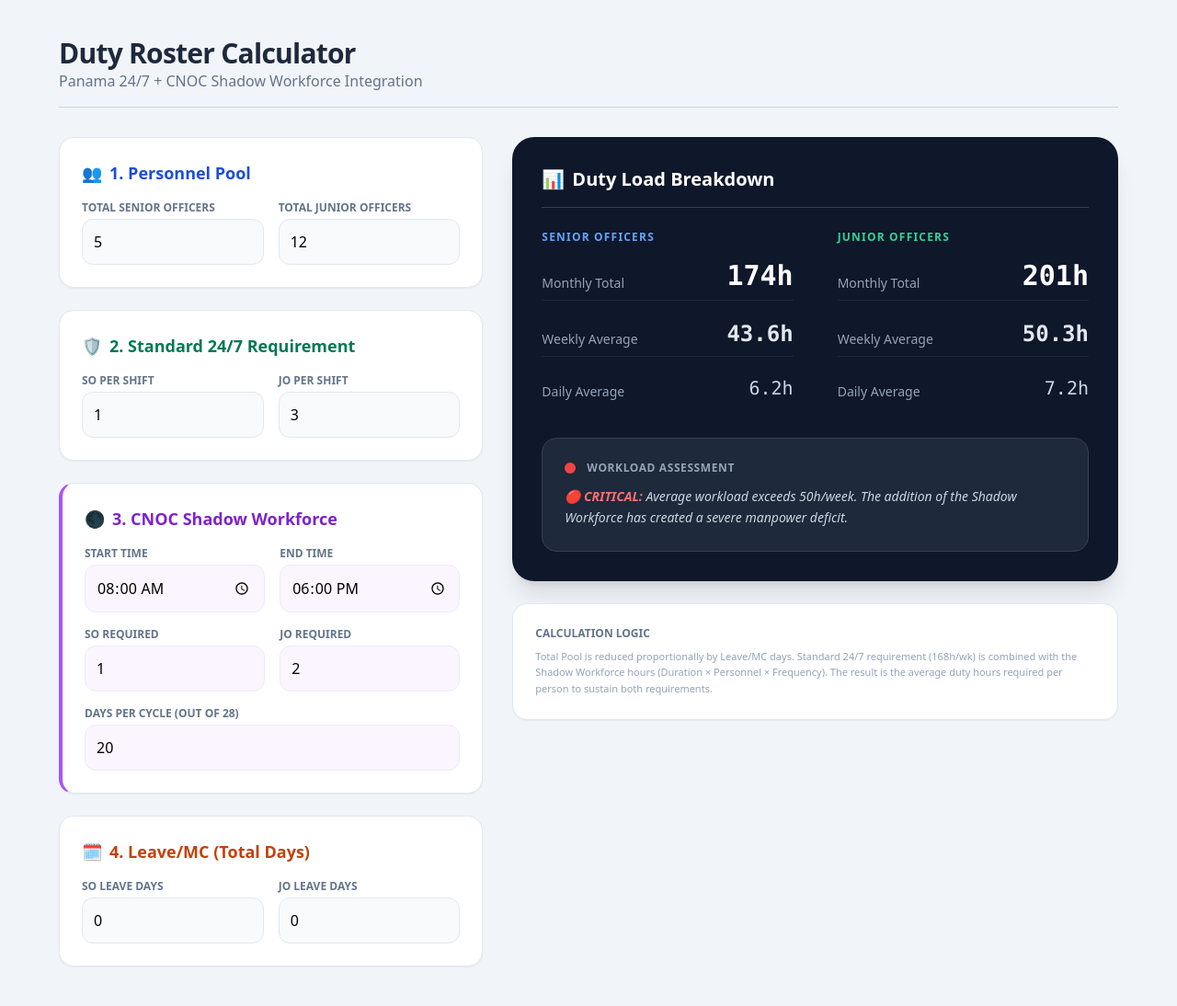
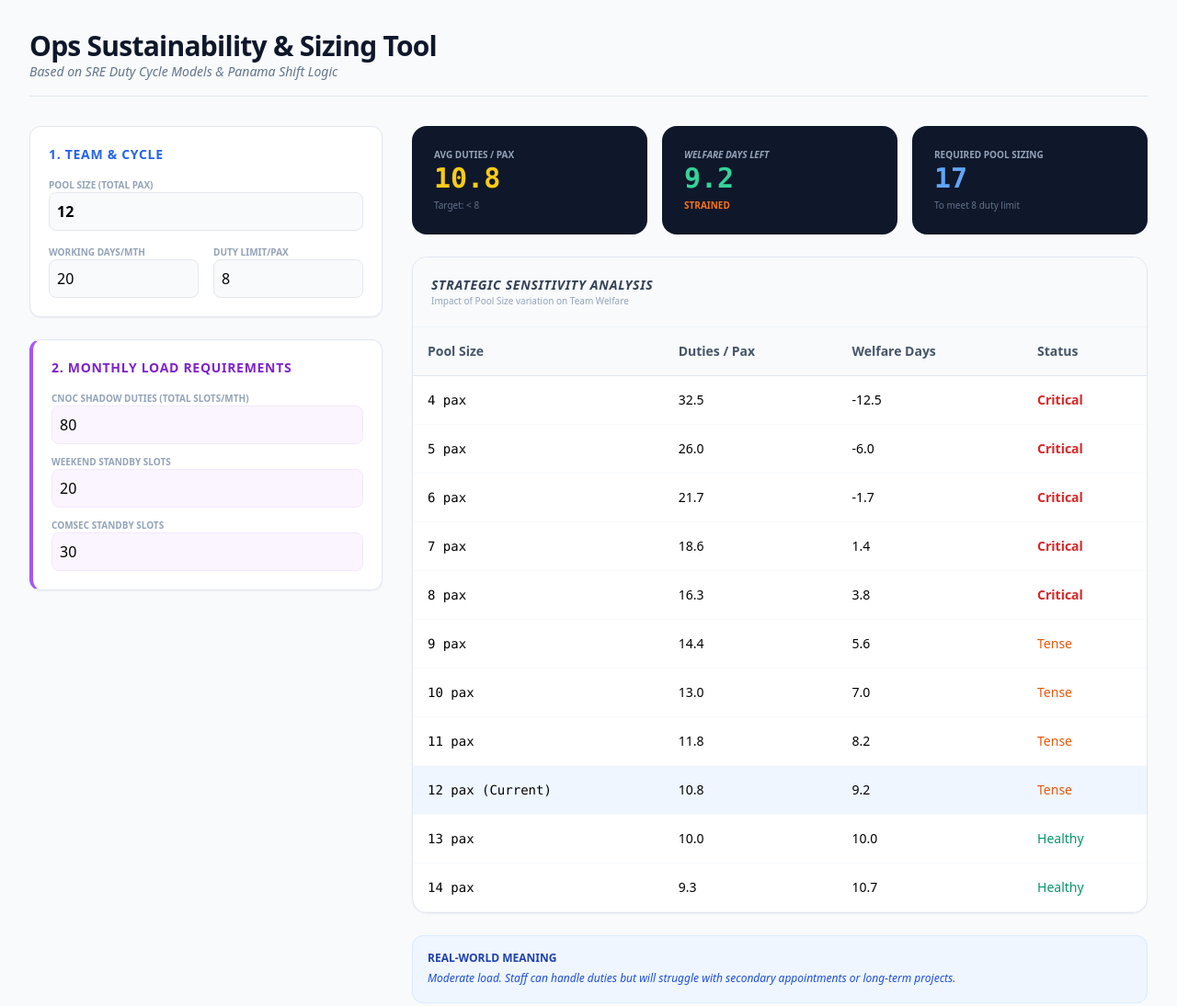
Before and after one commit to woolajabigem/duty-calculator, a plain HTML site: page index.html in a window 1280 px wide. Shown: the whole page at 92% size. Drawn offline with nearby package versions, Linux system fonts and the light colour scheme.

Commit message:
Update index.html

```diff
--- a/index.html
+++ b/index.html
@@ -3,167 +3,107 @@
 <head>
     <meta charset="UTF-8">
     <meta name="viewport" content="width=device-width, initial-scale=1.0">
-    <title>Duty Roster & Shadow Workforce Calc</title>
+    <title>Ops Sizing & Welfare Calculator</title>
     <script src="https://cdn.tailwindcss.com"></script>
 </head>
-<body class="bg-slate-100 min-h-screen p-4 md:p-10 font-sans">
-    <div class="max-w-6xl mx-auto">
-        <header class="mb-8 border-b border-slate-300 pb-4">
-            <h1 class="text-3xl font-extrabold text-slate-800 tracking-tight">Duty Roster Calculator</h1>
-            <p class="text-slate-500 font-medium">Panama 24/7 + CNOC Shadow Workforce Integration</p>
+<body class="bg-slate-50 min-h-screen p-4 md:p-8 font-sans">
+    <div class="max-w-7xl mx-auto">
+        <header class="mb-8 border-b border-slate-200 pb-4">
+            <h1 class="text-3xl font-black text-slate-900 tracking-tight">Ops Sustainability & Sizing Tool</h1>
+            <p class="text-slate-500 font-medium italic text-sm">Based on SRE Duty Cycle Models & Panama Shift Logic</p>
         </header>
 
         <div class="grid grid-cols-1 lg:grid-cols-12 gap-8">
 
-            <!-- Left Side: Inputs -->
-            <div class="lg:col-span-5 space-y-6">
+            <!-- COLUMN 1: CONFIGURATION (4 Units) -->
+            <div class="lg:col-span-4 space-y-6">
 
-                <!-- 1. Total Pool -->
-                <div class="bg-white p-6 rounded-2xl shadow-sm border border-slate-200">
-                    <h2 class="text-lg font-bold mb-4 text-blue-700 flex items-center">
-                        <span class="mr-2">👥</span> 1. Personnel Pool
-                    </h2>
+                <!-- Section 1: Team & Cycle -->
+                <div class="bg-white p-5 rounded-xl shadow-sm border border-slate-200">
+                    <h2 class="text-sm font-bold text-blue-600 uppercase mb-4 tracking-wider">1. Team & Cycle</h2>
                     <div class="grid grid-cols-2 gap-4">
-                        <div>
-                            <label class="block text-xs font-semibold uppercase text-slate-500 mb-1">Total Senior Officers</label>
-                            <input type="number" id="poolSO" value="5" class="w-full p-3 bg-slate-50 border border-slate-200 rounded-xl outline-none focus:ring-2 focus:ring-blue-500" oninput="calculate()">
+                        <div class="col-span-2">
+                            <label class="block text-[10px] font-bold text-slate-400 uppercase">Pool Size (Total Pax)</label>
+                            <input type="number" id="paxPool" value="12" class="w-full p-2 bg-slate-50 border rounded-lg font-bold" oninput="calculate()">
                         </div>
                         <div>
-                            <label class="block text-xs font-semibold uppercase text-slate-500 mb-1">Total Junior Officers</label>
-                            <input type="number" id="poolJO" value="12" class="w-full p-3 bg-slate-50 border border-slate-200 rounded-xl outline-none focus:ring-2 focus:ring-blue-500" oninput="calculate()">
+                            <label class="block text-[10px] font-bold text-slate-400 uppercase text-nowrap">Working Days/Mth</label>
+                            <input type="number" id="mthDays" value="20" class="w-full p-2 bg-slate-50 border rounded-lg" oninput="calculate()">
+                        </div>
+                        <div>
+                            <label class="block text-[10px] font-bold text-slate-400 uppercase">Duty Limit/Pax</label>
+                            <input type="number" id="dutyLimit" value="8" class="w-full p-2 bg-slate-50 border rounded-lg" oninput="calculate()">
                         </div>
                     </div>
                 </div>
 
-                <!-- 2. Standard 24/7 Shift Requirement -->
-                <div class="bg-white p-6 rounded-2xl shadow-sm border border-slate-200">
-                    <h2 class="text-lg font-bold mb-4 text-emerald-700 flex items-center">
-                        <span class="mr-2">🛡️</span> 2. Standard 24/7 Requirement
-                    </h2>
-                    <div class="grid grid-cols-2 gap-4">
+                <!-- Section 2: Fixed Monthly Loads (The Prompts Logic) -->
+                <div class="bg-white p-5 rounded-xl shadow-sm border border-slate-200 border-l-4 border-l-purple-500">
+                    <h2 class="text-sm font-bold text-purple-700 uppercase mb-4 tracking-wider">2. Monthly Load Requirements</h2>
+                    <div class="space-y-3">
                         <div>
-                            <label class="block text-xs font-semibold uppercase text-slate-500 mb-1">SO per Shift</label>
-                            <input type="number" id="reqSO" value="1" class="w-full p-3 bg-slate-50 border border-slate-200 rounded-xl outline-none focus:ring-2 focus:ring-emerald-500" oninput="calculate()">
+                            <label class="block text-[10px] font-bold text-slate-400 uppercase">CNOC Shadow Duties (Total slots/mth)</label>
+                            <input type="number" id="shadowLoad" value="80" class="w-full p-2 bg-purple-50 border border-purple-100 rounded-lg" oninput="calculate()">
                         </div>
                         <div>
-                            <label class="block text-xs font-semibold uppercase text-slate-500 mb-1">JO per Shift</label>
-                            <input type="number" id="reqJO" value="3" class="w-full p-3 bg-slate-50 border border-slate-200 rounded-xl outline-none focus:ring-2 focus:ring-emerald-500" oninput="calculate()">
-                        </div>
-                    </div>
-                </div>
-
-                <!-- 3. CNOC Shadow Workforce Commitment -->
-                <div class="bg-white p-6 rounded-2xl shadow-sm border border-slate-200 border-l-4 border-l-purple-500">
-                    <h2 class="text-lg font-bold mb-4 text-purple-700 flex items-center">
-                        <span class="mr-2">🌑</span> 3. CNOC Shadow Workforce
-                    </h2>
-                    <div class="grid grid-cols-2 gap-4 mb-4">
-                        <div>
-                            <label class="block text-xs font-semibold uppercase text-slate-500 mb-1">Start Time</label>
-                            <input type="time" id="shadowStart" value="08:00" class="w-full p-3 bg-purple-50 border border-purple-100 rounded-xl outline-none focus:ring-2 focus:ring-purple-500" oninput="calculate()">
+                            <label class="block text-[10px] font-bold text-slate-400 uppercase">Weekend Standby Slots</label>
+                            <input type="number" id="standbyLoad" value="20" class="w-full p-2 bg-purple-50 border border-purple-100 rounded-lg" oninput="calculate()">
                         </div>
                         <div>
-                            <label class="block text-xs font-semibold uppercase text-slate-500 mb-1">End Time</label>
-                            <input type="time" id="shadowEnd" value="18:00" class="w-full p-3 bg-purple-50 border border-purple-100 rounded-xl outline-none focus:ring-2 focus:ring-purple-500" oninput="calculate()">
-                        </div>
-                    </div>
-                    <div class="grid grid-cols-2 gap-4">
-                        <div>
-                            <label class="block text-xs font-semibold uppercase text-slate-500 mb-1">SO Required</label>
-                            <input type="number" id="shadowSO" value="1" class="w-full p-3 bg-purple-50 border border-purple-100 rounded-xl outline-none focus:ring-2 focus:ring-purple-500" oninput="calculate()">
-                        </div>
-                        <div>
-                            <label class="block text-xs font-semibold uppercase text-slate-500 mb-1">JO Required</label>
-                            <input type="number" id="shadowJO" value="2" class="w-full p-3 bg-purple-50 border border-purple-100 rounded-xl outline-none focus:ring-2 focus:ring-purple-500" oninput="calculate()">
-                        </div>
-                    </div>
-                    <div class="mt-4">
-                        <label class="block text-xs font-semibold uppercase text-slate-500 mb-1">Days per Cycle (out of 28)</label>
-                        <input type="number" id="shadowDays" value="20" class="w-full p-3 bg-purple-50 border border-purple-100 rounded-xl outline-none focus:ring-2 focus:ring-purple-500" oninput="calculate()">
-                    </div>
-                </div>
-
-                <!-- 4. Leave/MC -->
-                <div class="bg-white p-6 rounded-2xl shadow-sm border border-slate-200">
-                    <h2 class="text-lg font-bold mb-4 text-orange-700 flex items-center">
-                        <span class="mr-2">🗓️</span> 4. Leave/MC (Total Days)
-                    </h2>
-                    <div class="grid grid-cols-2 gap-4">
-                        <div>
-                            <label class="block text-xs font-semibold uppercase text-slate-500 mb-1">SO Leave Days</label>
-                            <input type="number" id="leaveSO" value="0" class="w-full p-3 bg-slate-50 border border-slate-200 rounded-xl outline-none focus:ring-2 focus:ring-orange-500" oninput="calculate()">
-                        </div>
-                        <div>
-                            <label class="block text-xs font-semibold uppercase text-slate-500 mb-1">JO Leave Days</label>
-                            <input type="number" id="leaveJO" value="0" class="w-full p-3 bg-slate-50 border border-slate-200 rounded-xl outline-none focus:ring-2 focus:ring-orange-500" oninput="calculate()">
+                            <label class="block text-[10px] font-bold text-slate-400 uppercase">COMSEC Standby Slots</label>
+                            <input type="number" id="comsecLoad" value="30" class="w-full p-2 bg-purple-50 border border-purple-100 rounded-lg" oninput="calculate()">
                         </div>
                     </div>
                 </div>
             </div>
 
-            <!-- Right Side: Breakdown -->
-            <div class="lg:col-span-7 space-y-6">
-                <div class="bg-slate-900 text-white rounded-3xl p-8 shadow-xl">
-                    <h2 class="text-xl font-bold mb-6 flex items-center border-b border-slate-700 pb-4">
-                        <span class="mr-2">📊</span> Duty Load Breakdown
-                    </h2>
+            <!-- COLUMN 2: ANALYSIS & SENSITIVITY (8 Units) -->
+            <div class="lg:col-span-8 space-y-6">
 
-                    <div class="grid grid-cols-1 md:grid-cols-2 gap-12">
-                        <!-- Senior Officer Table -->
-                        <div>
-                            <h3 class="text-blue-400 font-bold uppercase tracking-widest text-xs mb-4">Senior Officers</h3>
-                            <div class="space-y-5">
-                                <div class="flex justify-between items-end border-b border-slate-800 pb-2">
-                                    <span class="text-slate-400 text-sm">Monthly Total</span>
-                                    <span id="moSO" class="text-3xl font-mono font-bold text-white">0</span>
-                                </div>
-                                <div class="flex justify-between items-end border-b border-slate-800 pb-2">
-                                    <span class="text-slate-400 text-sm">Weekly Average</span>
-                                    <span id="wkSO" class="text-2xl font-mono font-semibold text-slate-200">0</span>
-                                </div>
-                                <div class="flex justify-between items-end">
-                                    <span class="text-slate-400 text-sm">Daily Average</span>
-                                    <span id="dySO" class="text-xl font-mono text-slate-300">0</span>
-                                </div>
-                            </div>
-                        </div>
-
-                        <!-- Junior Officer Table -->
-                        <div>
-                            <h3 class="text-emerald-400 font-bold uppercase tracking-widest text-xs mb-4">Junior Officers</h3>
-                            <div class="space-y-5">
-                                <div class="flex justify-between items-end border-b border-slate-800 pb-2">
-                                    <span class="text-slate-400 text-sm">Monthly Total</span>
-                                    <span id="moJO" class="text-3xl font-mono font-bold text-white">0</span>
-                                </div>
-                                <div class="flex justify-between items-end border-b border-slate-800 pb-2">
-                                    <span class="text-slate-400 text-sm">Weekly Average</span>
-                                    <span id="wkJO" class="text-2xl font-mono font-semibold text-slate-200">0</span>
-                                </div>
-                                <div class="flex justify-between items-end">
-                                    <span class="text-slate-400 text-sm">Daily Average</span>
-                                    <span id="dyJO" class="text-xl font-mono text-slate-300">0</span>
-                                </div>
-                            </div>
-                        </div>
+                <!-- Summary Dashboard -->
+                <div class="grid grid-cols-1 md:grid-cols-3 gap-4">
+                    <div class="bg-slate-900 text-white p-6 rounded-2xl">
+                        <p class="text-[10px] font-bold text-slate-400 uppercase">Avg Duties / Pax</p>
+                        <p id="avgLoad" class="text-3xl font-mono font-bold text-yellow-400">0</p>
+                        <p class="text-[10px] text-slate-500 mt-1">Target: < <span id="limitDisp">8</span></p>
                     </div>
-
-                    <!-- Workload Analysis -->
-                    <div class="mt-10 p-6 bg-slate-800 rounded-2xl border border-slate-700">
-                        <div class="flex items-center space-x-3 mb-3">
-                            <div id="statusIndicator" class="h-3 w-3 rounded-full bg-emerald-500"></div>
-                            <span class="text-xs font-bold uppercase text-slate-400 tracking-wider">Workload Assessment</span>
-                        </div>
-                        <p id="healthMsg" class="text-sm text-slate-300 leading-relaxed italic">
-                            ...
-                        </p>
+                    <div class="bg-slate-900 text-white p-6 rounded-2xl">
+                        <p class="text-[10px] font-bold text-slate-400 uppercase italic">Welfare Days Left</p>
+                        <p id="welfareDays" class="text-3xl font-mono font-bold text-emerald-400">0</p>
+                        <p id="burnoutTag" class="text-[10px] font-bold uppercase mt-1 text-emerald-500">Healthy</p>
+                    </div>
+                    <div class="bg-slate-900 text-white p-6 rounded-2xl">
+                        <p class="text-[10px] font-bold text-slate-400 uppercase">Required Pool Sizing</p>
+                        <p id="reqPool" class="text-3xl font-mono font-bold text-blue-400">0</p>
+                        <p class="text-[10px] text-slate-500 mt-1">To meet <span id="limitDisp2">8</span> duty limit</p>
                     </div>
                 </div>
 
-                <div class="p-6 bg-white rounded-2xl border border-slate-200 shadow-sm">
-                    <h4 class="text-xs font-bold text-slate-500 uppercase mb-2">Calculation Logic</h4>
-                    <p class="text-[11px] text-slate-400 leading-relaxed">
-                        Total Pool is reduced proportionally by Leave/MC days. Standard 24/7 requirement (168h/wk) is combined with the Shadow Workforce hours (Duration × Personnel × Frequency). The result is the average duty hours required per person to sustain both requirements.
+                <!-- Sensitivity Table (Prompt 3) -->
+                <div class="bg-white rounded-2xl shadow-sm border border-slate-200 overflow-hidden">
+                    <div class="p-5 border-b border-slate-100 bg-slate-50">
+                        <h2 class="text-sm font-bold text-slate-700 uppercase tracking-wider italic">Strategic Sensitivity Analysis</h2>
+                        <p class="text-[10px] text-slate-400">Impact of Pool Size variation on Team Welfare</p>
+                    </div>
+                    <table class="w-full text-left text-sm">
+                        <thead class="bg-slate-50 border-b border-slate-200">
+                            <tr>
+                                <th class="p-4 font-bold text-slate-600">Pool Size</th>
+                                <th class="p-4 font-bold text-slate-600">Duties / Pax</th>
+                                <th class="p-4 font-bold text-slate-600">Welfare Days</th>
+                                <th class="p-4 font-bold text-slate-600">Status</th>
+                            </tr>
+                        </thead>
+                        <tbody id="sensitivityBody">
+                            <!-- JS will inject rows here -->
+                        </tbody>
+                    </table>
+                </div>
+
+                <div class="p-4 bg-blue-50 rounded-xl border border-blue-100">
+                    <h3 class="text-xs font-bold text-blue-800 uppercase mb-1">Real-World Meaning</h3>
+                    <p id="meaningTxt" class="text-xs text-blue-700 leading-relaxed italic">
+                        Adjust inputs to see assessment...
                     </p>
                 </div>
             </div>
@@ -173,71 +113,71 @@
     <script>
         function calculate() {
             // Inputs
-            const pSO = parseFloat(document.getElementById('poolSO').value) || 0;
-            const pJO = parseFloat(document.getElementById('poolJO').value) || 0;
-            const rSO = parseFloat(document.getElementById('reqSO').value) || 0;
-            const rJO = parseFloat(document.getElementById('reqJO').value) || 0;
-            const lSO = parseFloat(document.getElementById('leaveSO').value) || 0;
-            const lJO = parseFloat(document.getElementById('leaveJO').value) || 0;
+            const pool = parseFloat(document.getElementById('paxPool').value) || 1;
+            const mthDays = parseFloat(document.getElementById('mthDays').value) || 1;
+            const limit = parseFloat(document.getElementById('dutyLimit').value) || 1;
 
-            // Shadow Inputs
-            const sStart = document.getElementById('shadowStart').value;
-            const sEnd = document.getElementById('shadowEnd').value;
-            const sSO = parseFloat(document.getElementById('shadowSO').value) || 0;
-            const sJO = parseFloat(document.getElementById('shadowJO').value) || 0;
-            const sDays = parseFloat(document.getElementById('shadowDays').value) || 0;
+            const shadow = parseFloat(document.getElementById('shadowLoad').value) || 0;
+            const standby = parseFloat(document.getElementById('standbyLoad').value) || 0;
+            const comsec = parseFloat(document.getElementById('comsecLoad').value) || 0;
 
-            const daysInCycle = 28;
+            const totalMonthlyLoad = shadow + standby + comsec;
+            document.getElementById('limitDisp').innerText = limit;
+            document.getElementById('limitDisp2').innerText = limit;
 
-            // Calculate Shadow Duration
-            const startArr = sStart.split(':');
-            const endArr = sEnd.split(':');
-            let duration = (parseInt(endArr[0]) + parseInt(endArr[1])/60) - (parseInt(startArr[0]) + parseInt(startArr[1])/60);
-            if (duration < 0) duration += 24; // Handle overnight shifts if any
-
-            // 1. Standard 24/7 Requirement (Total hours for the unit)
-            const baseNeedSO = rSO * 24 * daysInCycle;
-            const baseNeedJO = rJO * 24 * daysInCycle;
-
-            // 2. Shadow Workforce Requirement (Total extra hours)
-            const shadowNeedSO = sSO * duration * sDays;
-            const shadowNeedJO = sJO * duration * sDays;
-
-            // 3. Combined Requirement
-            const totalNeedSO = baseNeedSO + shadowNeedSO;
-            const totalNeedJO = baseNeedJO + shadowNeedJO;
-
-            // 4. Effective Pool (Accounting for leave)
-            const effSO = Math.max(0.1, pSO - (lSO / daysInCycle));
-            const effJO = Math.max(0.1, pJO - (lJO / daysInCycle));
-
-            // 5. Compute Final Metrics
-            const monthSO = totalNeedSO / effSO;
-            const monthJO = totalNeedJO / effJO;
+            // Calculations
+            const avgLoad = totalMonthlyLoad / pool;
+            const welfare = mthDays - avgLoad;
+            const requiredPool = Math.ceil(totalMonthlyLoad / limit);
 
             // Update UI
-            document.getElementById('moSO').innerText = Math.round(monthSO) + "h";
-            document.getElementById('wkSO').innerText = (monthSO / 4).toFixed(1) + "h";
-            document.getElementById('dySO').innerText = (monthSO / 28).toFixed(1) + "h";
+            document.getElementById('avgLoad').innerText = avgLoad.toFixed(1);
+            document.getElementById('welfareDays').innerText = welfare.toFixed(1);
+            document.getElementById('reqPool').innerText = requiredPool;
 
-            document.getElementById('moJO').innerText = Math.round(monthJO) + "h";
-            document.getElementById('wkJO').innerText = (monthJO / 4).toFixed(1) + "h";
-            document.getElementById('dyJO').innerText = (monthJO / 28).toFixed(1) + "h";
+            // Burnout Tag Logic
+            const tag = document.getElementById('burnoutTag');
+            if (welfare < 5) {
+                tag.innerText = "Burnout Warning";
+                tag.className = "text-[10px] font-bold uppercase mt-1 text-red-500";
+            } else if (welfare < 10) {
+                tag.innerText = "Strained";
+                tag.className = "text-[10px] font-bold uppercase mt-1 text-orange-500";
+            } else {
+                tag.innerText = "Healthy";
+                tag.className = "text-[10px] font-bold uppercase mt-1 text-emerald-500";
+            }
 
-            // Health Message
-            const avgWk = monthJO / 4;
-            const msgBox = document.getElementById('healthMsg');
-            const indicator = document.getElementById('statusIndicator');
+            // Real World Meaning (Prompt 2 Logic)
+            const meaning = document.getElementById('meaningTxt');
+            if (welfare <= 5) {
+                meaning.innerText = "Critically low welfare (≤5 days). Staff spend 75% of their working month on duty. Zero capacity for project work, training, or admin. High resignation risk.";
+            } else if (welfare >= 10) {
+                meaning.innerText = "Healthy balance (≥10 days). Staff have a 50/50 split between duties and office work. Sustainable for long-term operations and skill development.";
+            } else {
+                meaning.innerText = "Moderate load. Staff can handle duties but will struggle with secondary appointments or long-term projects.";
+            }
 
-            if (avgWk > 50) {
-                msgBox.innerHTML = "🔴 <strong class='text-red-400'>CRITICAL:</strong> Average workload exceeds 50h/week. The addition of the Shadow Workforce has created a severe manpower deficit.";
-                indicator.className = "h-3 w-3 rounded-full bg-red-500 animate-ping";
-            } else if (avgWk > 44) {
-                msgBox.innerHTML = "🟡 <strong class='text-yellow-400'>STRETCHED:</strong> Average workload is approx. " + avgWk.toFixed(1) + "h/week. This is manageable but leaves no room for unexpected MC or emergency leave.";
-                indicator.className = "h-3 w-3 rounded-full bg-yellow-500 animate-pulse";
-            } else {
-                msgBox.innerHTML = "🟢 <strong class='text-emerald-400'>SUSTAINABLE:</strong> The current pool can cover both the 24/7 duty and the CNOC Shadow Workforce within standard hours.";
-                indicator.className = "h-3 w-3 rounded-full bg-emerald-500";
+            // Sensitivity Table Generation (Prompt 3 Logic)
+            const tableBody = document.getElementById('sensitivityBody');
+            tableBody.innerHTML = ""; // Clear existing
+
+            for (let i = 4; i <= 14; i++) {
+                let sAvgLoad = totalMonthlyLoad / i;
+                let sWelfare = mthDays - sAvgLoad;
+                let status = "Healthy";
+                let color = "text-emerald-600";
+
+                if (sWelfare < 5) { status = "Critical"; color = "text-red-600 font-bold"; }
+                else if (sWelfare < 10) { status = "Tense"; color = "text-orange-600"; }
+
+                let row = `<tr class="border-b border-slate-50 ${i == pool ? 'bg-blue-50' : ''}">
+                    <td class="p-4 font-mono">${i} pax ${i == pool ? '(Current)' : ''}</td>
+                    <td class="p-4">${sAvgLoad.toFixed(1)}</td>
+                    <td class="p-4">${sWelfare.toFixed(1)}</td>
+                    <td class="p-4 ${color}">${status}</td>
+                </tr>`;
+                tableBody.innerHTML += row;
             }
         }
 
```
